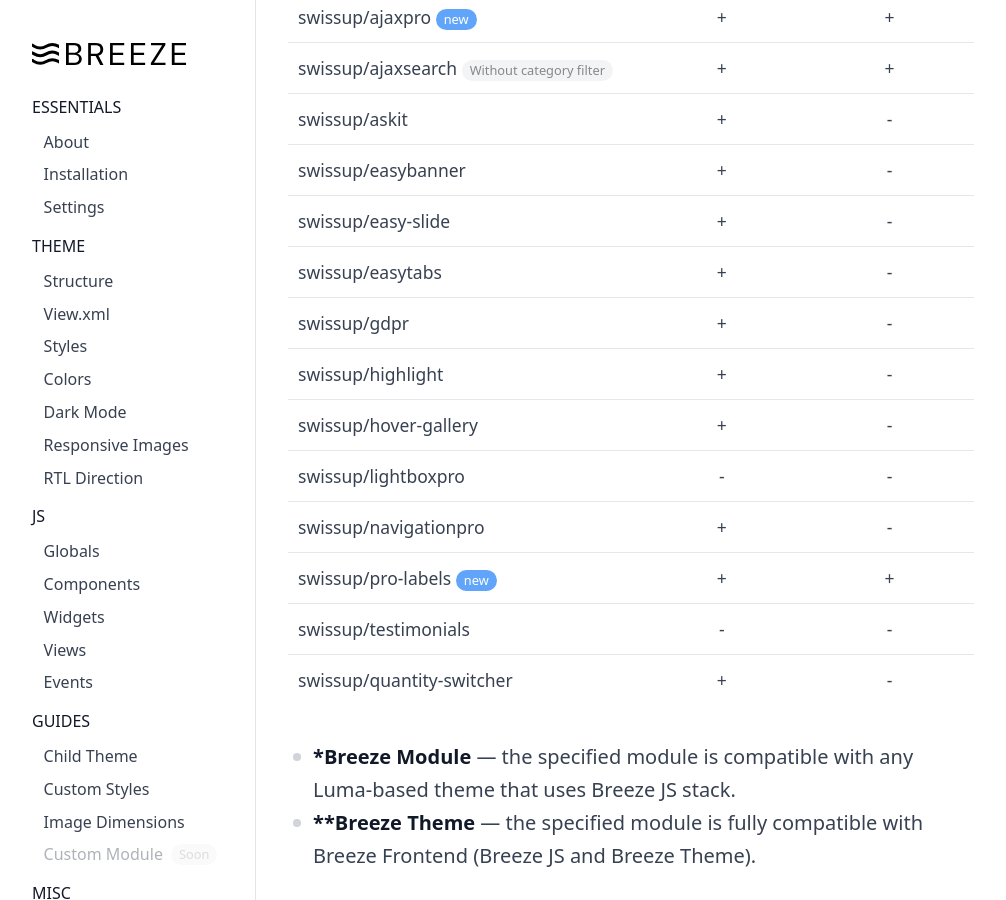
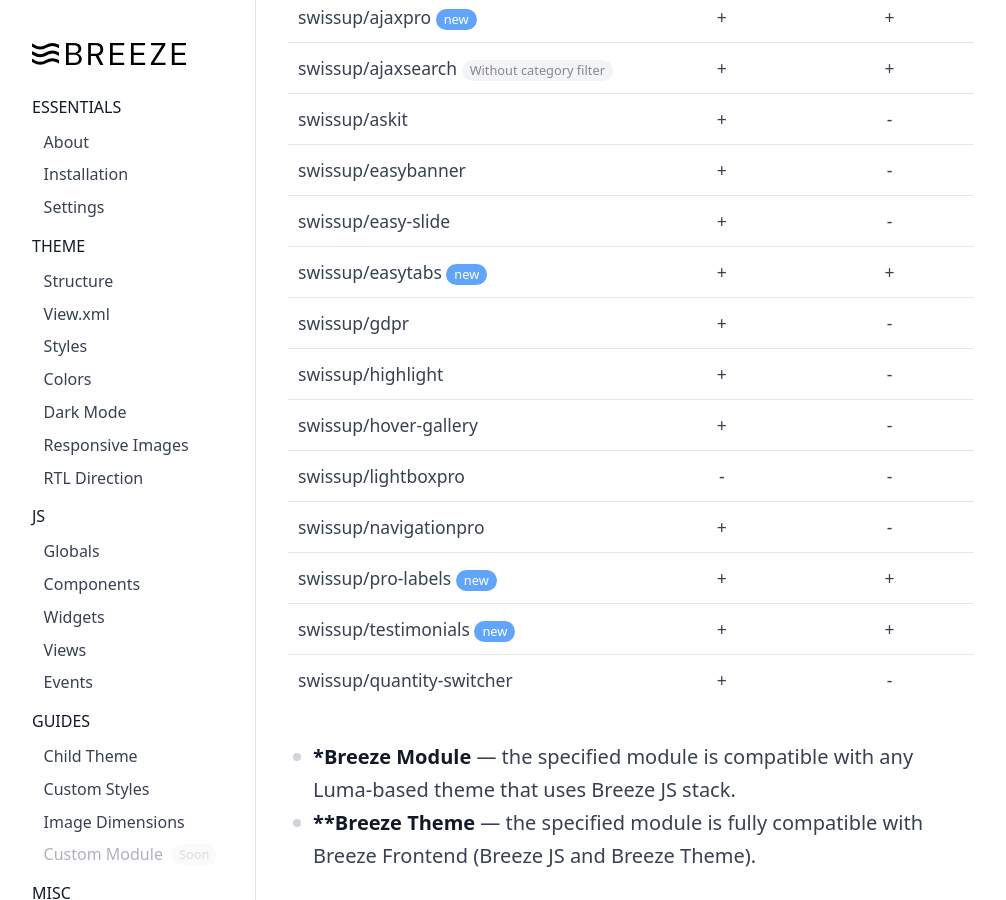
Before and after one commit to breezefront/breezefront.com, a Jekyll site: the page built from collections/_misc/compatible-modules.md, in a window 1280 px wide and 900 px high, scrolled down 427 px. Shown: the whole window, without its empty margins (0-1006 px from the left). Built offline with Jekyll 4.4.1, drawn with Linux system fonts in a browser that asks for light colours.

Commit message:
Update compatible modules

```diff
--- a/collections/_misc/compatible-modules.md
+++ b/collections/_misc/compatible-modules.md
@@ -19,14 +19,14 @@ swissup/ajaxsearch *Without category filter*{:.badge}  | +     | +
 swissup/askit                 | +               | -
 swissup/easybanner            | +               | -
 swissup/easy-slide            | +               | -
-swissup/easytabs              | +               | -
+swissup/easytabs *new*{:.badge.blue} | +        | +
 swissup/gdpr                  | +               | -
 swissup/highlight             | +               | -
 swissup/hover-gallery         | +               | -
 swissup/lightboxpro           | -               | -
 swissup/navigationpro         | +               | -
 swissup/pro-labels *new*{:.badge.blue}  | +     | +
-swissup/testimonials          | -               | -
+swissup/testimonials *new*{:.badge.blue} | +    | +
 swissup/quantity-switcher     | +               | -
 
  -  **\*Breeze Module** --- the specified module is compatible with any
```
